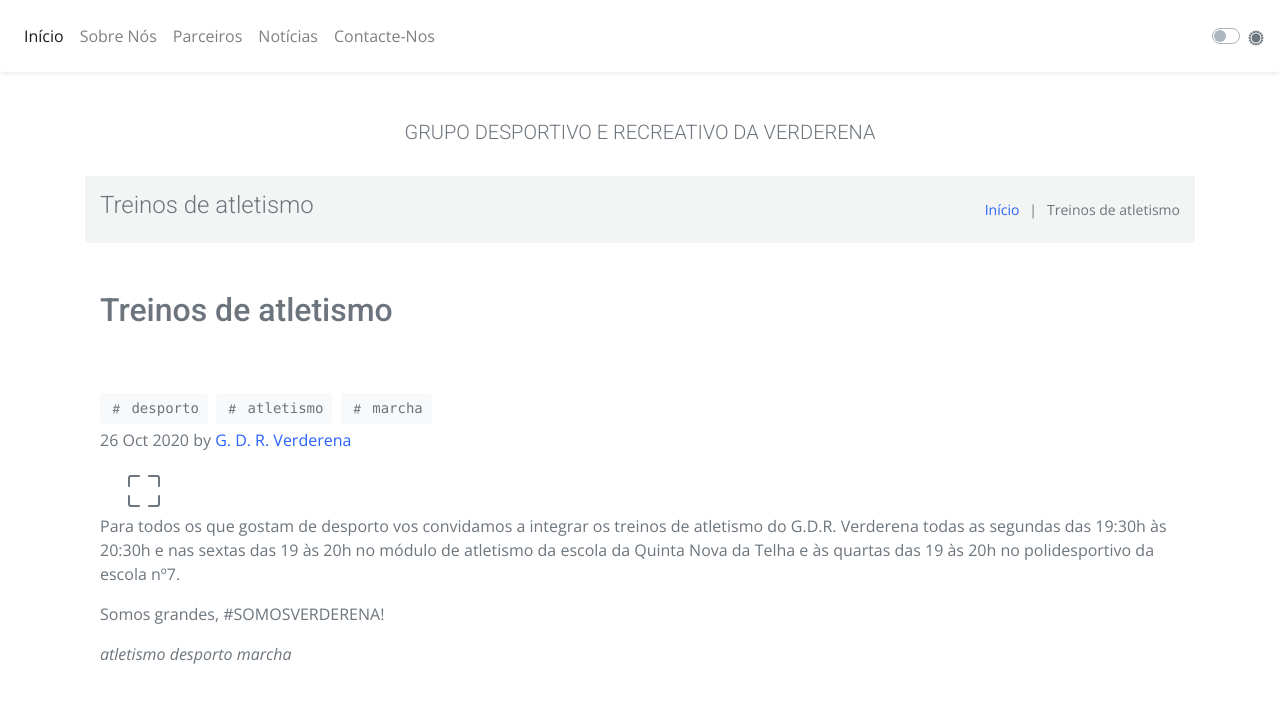
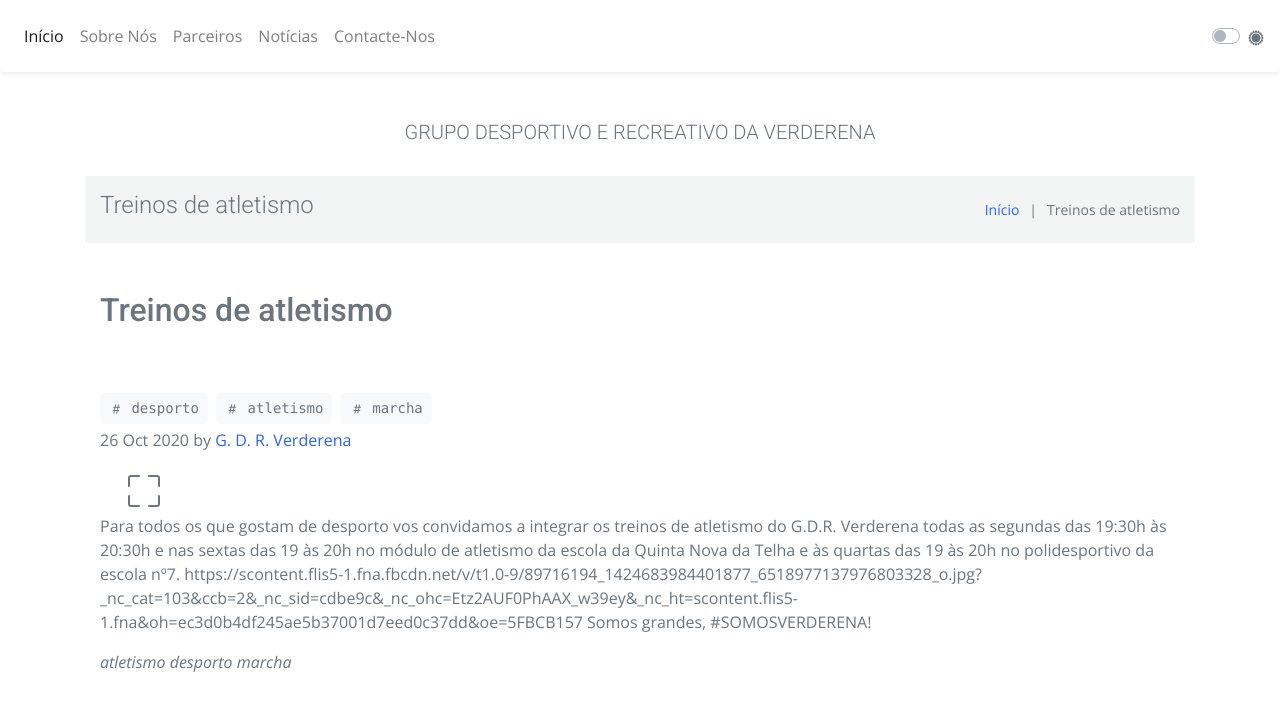
Before and after one commit to GDR-Verderena/gdr-verderena.github.io, a Jekyll site: the page built from _posts/2020-10-26-treinos.md, in a window 1280 px wide and 900 px high. Shown: the top 711 px of the window. Built offline with Jekyll 4.4.1, drawn with Linux system fonts in a browser that asks for light colours; some of the changed lines change nothing that is shown.

Commit message:
Update 2020-10-26-treinos.md

```diff
--- a/_posts/2020-10-26-treinos.md
+++ b/_posts/2020-10-26-treinos.md
@@ -10,5 +10,5 @@
 
 Para todos os que gostam de desporto vos convidamos a integrar os treinos de atletismo do G.D.R. Verderena todas as segundas das 19:30h às 20:30h
 e nas sextas das 19 às 20h no módulo de atletismo da escola da Quinta Nova da Telha e às quartas das 19 às 20h no polidesportivo da escola nº7.
-
+https://scontent.flis5-1.fna.fbcdn.net/v/t1.0-9/89716194_1424683984401877_6518977137976803328_o.jpg?_nc_cat=103&ccb=2&_nc_sid=cdbe9c&_nc_ohc=Etz2AUF0PhAAX_w39ey&_nc_ht=scontent.flis5-1.fna&oh=ec3d0b4df245ae5b37001d7eed0c37dd&oe=5FBCB157
 Somos grandes, #SOMOSVERDERENA!
```
